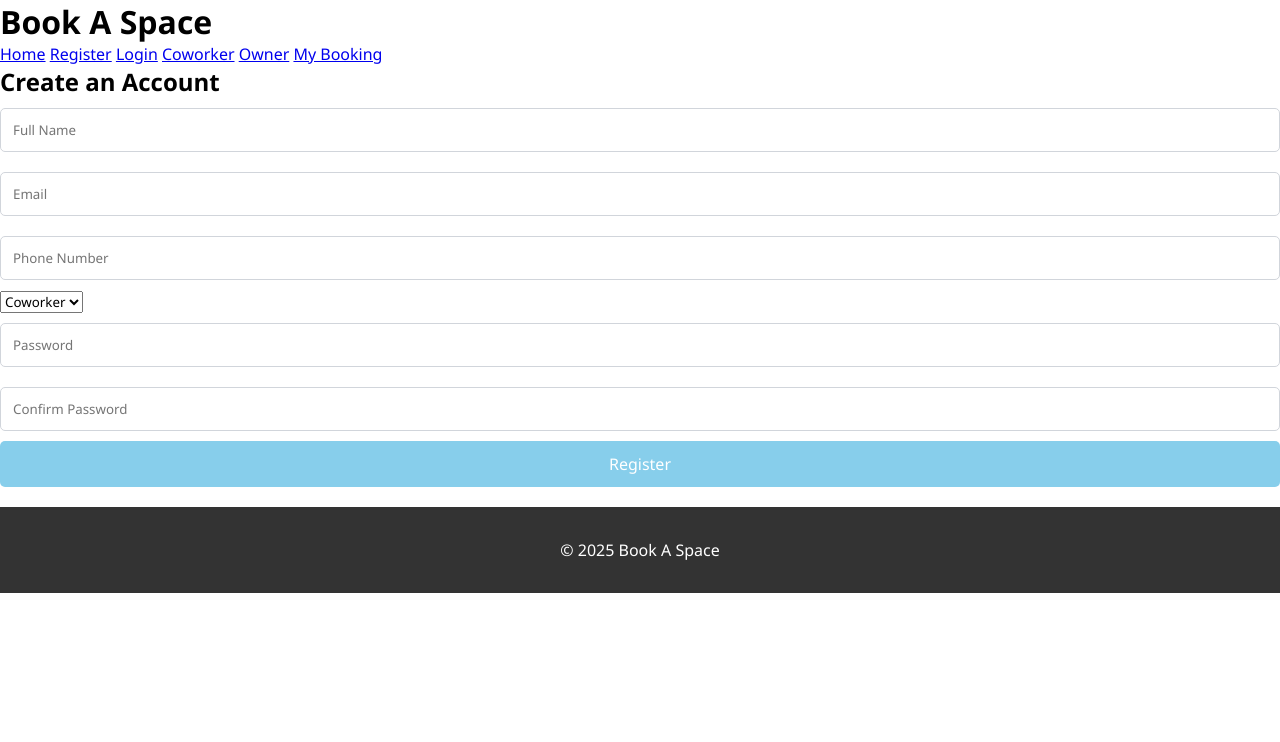
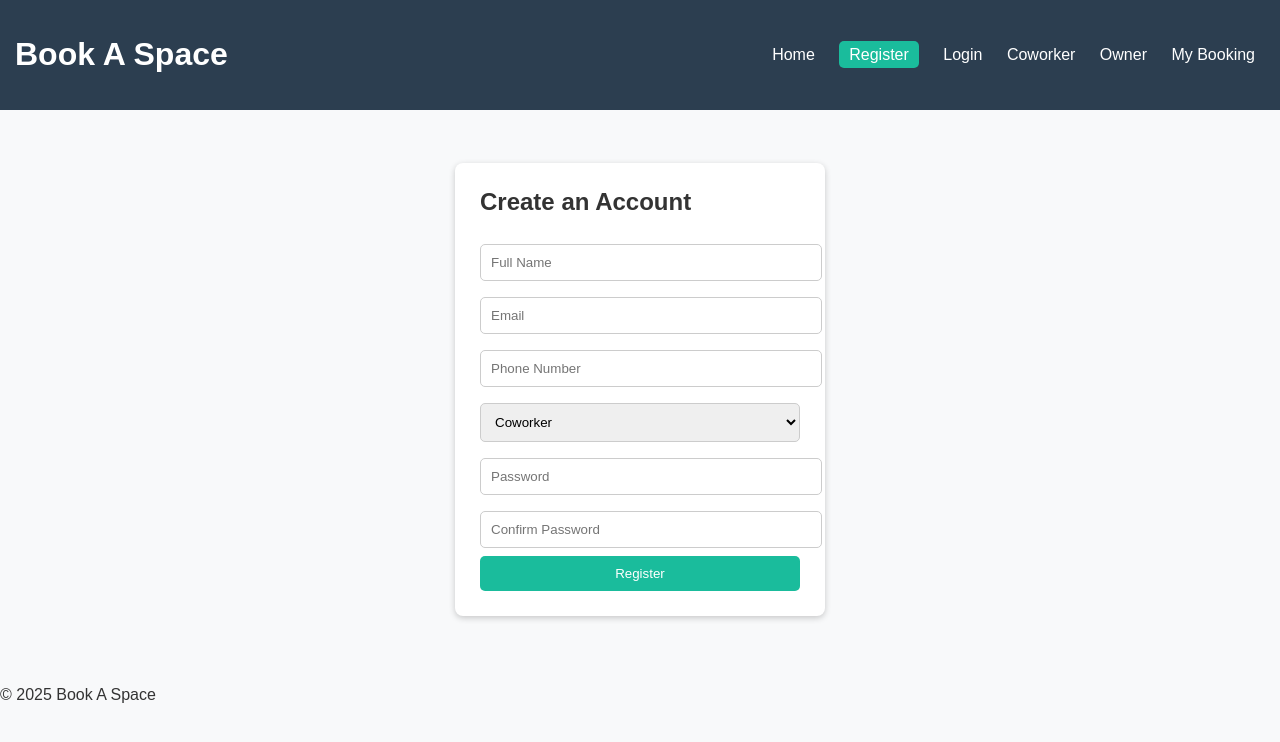
Before and after one commit to Manveer0121/OUR_SODV1201Project, a plain HTML site: page register.html in a window 1280 px wide. Drawn offline with Linux system fonts and the light colour scheme.

Commit message:
Update register.css

```diff
--- a/register.css
+++ b/register.css
@@ -1,126 +1,71 @@
 
-* {
+body {
+  font-family: Arial, sans-serif;
   margin: 0;
-  padding: 0;
-  box-sizing: border-box;
-  font-family: 'Segoe UI', sans-serif;
+  background: #f8f9fa;
+  color: #333;
 }
-.navbar {
-  background-color: #1f2937;
+
+header {
+  background: #2c3e50;
   color: white;
-  padding: 15px 30px;
+  padding: 15px;
   display: flex;
   justify-content: space-between;
   align-items: center;
 }
 
-.navbar .logo {
-  font-size: 24px;
-  font-weight: bold;
+nav a {
+  color: #fff;
+  margin: 0 10px;
+  text-decoration: none;
 }
 
-.navbar nav {
-  display: flex;
-  align-items: center;
-  gap: 20px;
+nav a.active, nav a:hover {
+  background: #1abc9c;
+  padding: 5px 10px;
+  border-radius: 5px;
 }
 
-.navbar a {
-  color: white;
-  text-decoration: none;
-  font-size: 16px;
+main {
+  display: flex;
+  justify-content: center;
+  align-items: center;
+  min-height: 70vh;
 }
 
-.navbar a:hover,
-.navbar .map-icon:hover {
-  text-decoration: underline;
+.register-form {
+  background: white;
+  padding: 25px;
+  border-radius: 8px;
+  box-shadow: 0px 2px 6px rgba(0,0,0,0.2);
+  width: 320px;
 }
 
-.navbar .map-icon {
-  cursor: pointer;
-  font-size: 16px;
+.register-form h2 {
+  margin-top: 0;
+  margin-bottom: 20px;
 }
 
-.navbar .join-btn {
-  margin-left: 20px;
-  padding: 8px 16px;
-  background-color:  skyblue;
+.register-form input,
+.register-form select {
+  width: 100%;
+  padding: 10px;
+  margin: 8px 0;
+  border-radius: 5px;
+  border: 1px solid #ccc;
+}
+
+.register-form button {
+  width: 100%;
+  padding: 10px;
+  background: #1abc9c;
+  border: none;
   color: white;
-  border: none;
   border-radius: 5px;
   cursor: pointer;
 }
 
-.navbar .join-btn:hover {
-  background-color: #2563eb;
+.register-form button:hover {
+  background: #16a085;
 }
-
-.register-container {
-  max-width: 400px;
-  margin: 80px auto;
-  padding: 30px;
-  background-color: #f3f4f6;
-  border-radius: 8px;
-  box-shadow: 0 0 10px rgba(0,0,0,0.1);
-}
-
-.register-container h2 {
-  text-align: center;
-  margin-bottom: 20px;
-}
-
-#registerForm input {
-  width: 100%;
-  padding: 12px;
-  margin: 10px 0;
-  border: 1px solid #d1d5db;
-  border-radius: 5px;
-}
-
-#registerForm button {
-  width: 100%;
-  padding: 12px;
-  background-color:  skyblue;
-  border: none;
-  border-radius: 5px;
-  color: white;
-  font-size: 16px;
-  cursor: pointer;
-}
-
-#registerForm button:hover {
-  background-color:  skyblue;
-}
-
-.register-container p {
-  text-align: center;
-  margin-top: 15px;
-}
-
-footer {
-    background-color: #333;
-    color: white;
-    padding: 2rem;
-    text-align: center;
-    margin-top: 20px;
-}
-
-.footer-left {
-    text-align: left;
-}
-
-.footer-links a {
-    color: white;
-    text-decoration: none;
-    margin: 0 10px;
-}
-
-.footer-links a:hover {
-    text-decoration: underline;
-}
-
-.footer-bottom {
-    margin-top: 1rem;
-    font-size: 0.75rem;
-    color: #aaa;
-}
```
